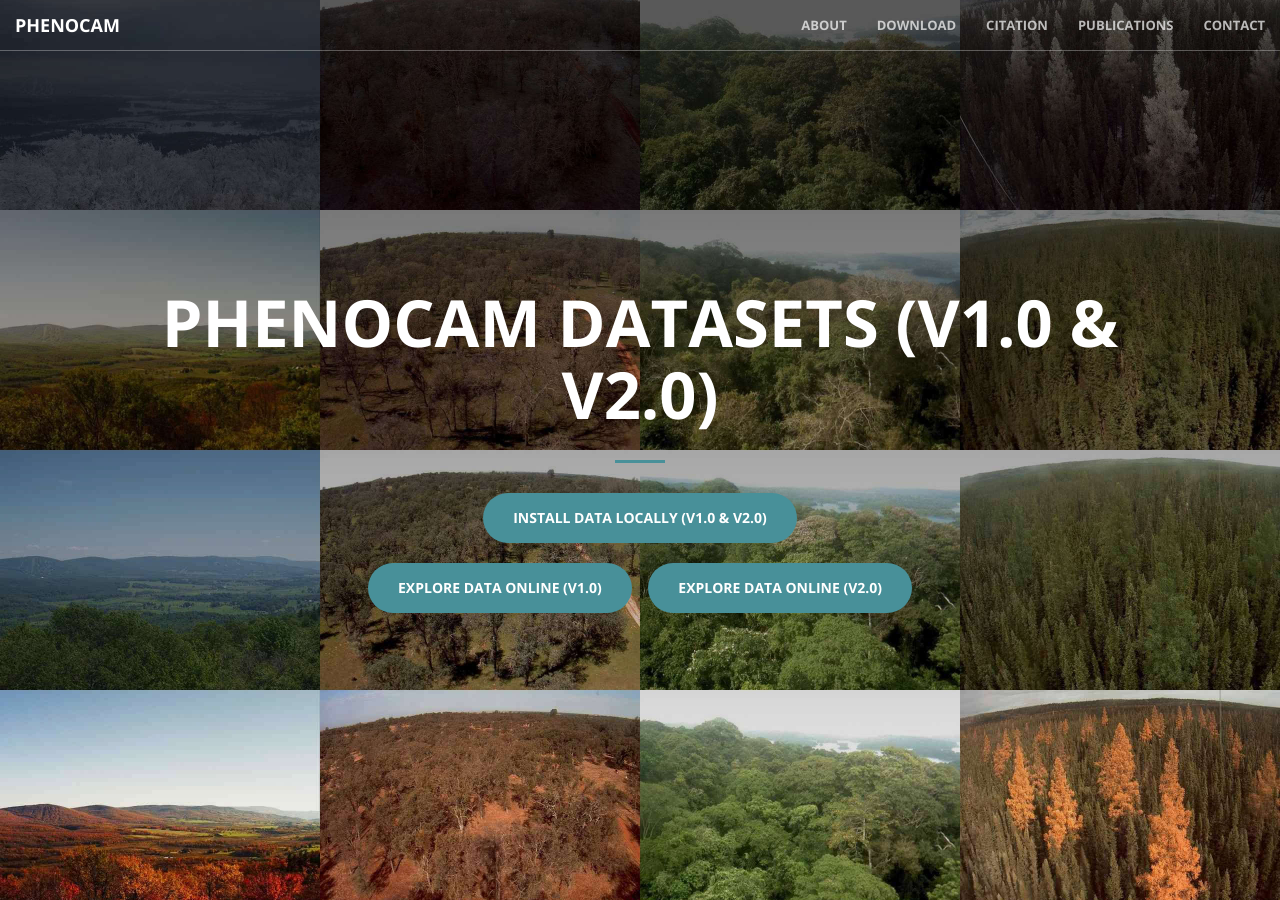
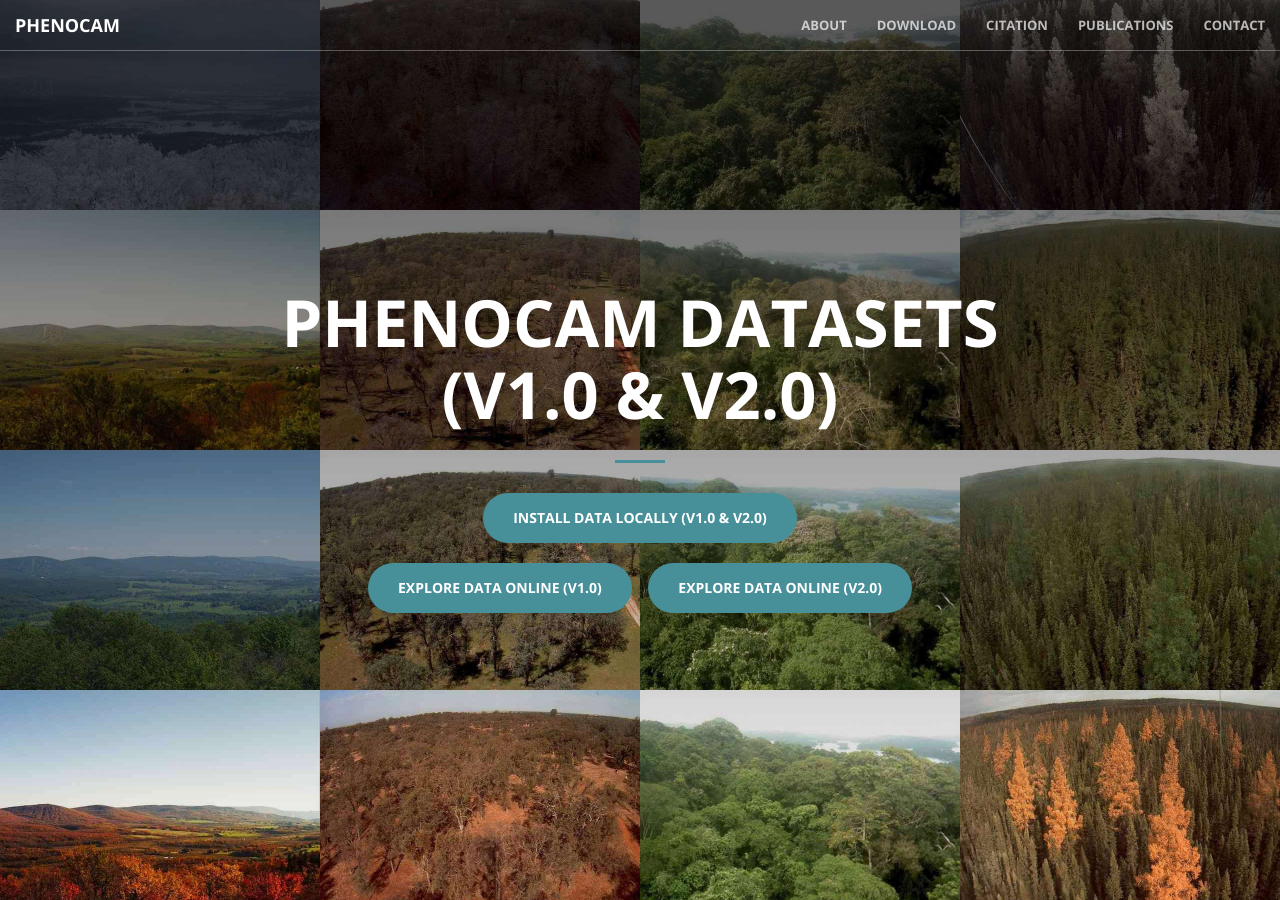
Before and after one commit to PhenoCamNetwork/phenocam.us, a Jekyll site: the page built from index.html, in a window 1280 px wide and 900 px high. Built offline with Jekyll 4.4.1, drawn with Linux system fonts in a browser that asks for light colours.

Commit message:
center versions

```diff
--- a/_includes/header.html
+++ b/_includes/header.html
@@ -1,7 +1,8 @@
 <header>
     <div class="header-content">
         <div class="header-content-inner">
-            <h1>PhenoCam Datasets (V1.0 & V2.0)</h1>
+            <h1>PhenoCam Datasets<h1>
+            <h1>(V1.0 & V2.0)</h1>
             <hr>
             <a href="#download" class="btn btn-primary btn-xl page-scroll">Install Data Locally (V1.0 & V2.0)</a><br>
 	    <br>
```
